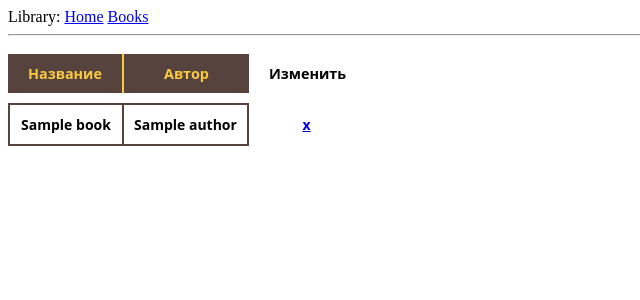
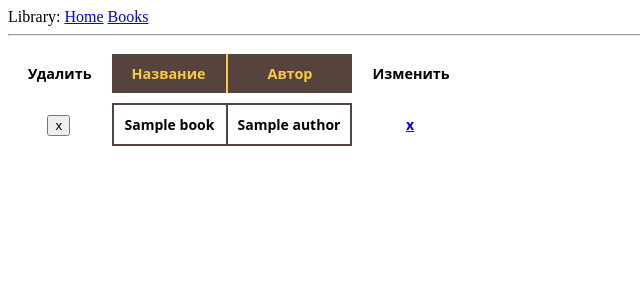
Before and after one commit to 0B1t322/flask-library, a Flask app: page /books in a window 1280 px wide. Shown: the top 300 px of the page, without its empty margins (0-640 px from the left). Run offline with Flask 2, Linux system fonts and the light colour scheme; tables that the repository leaves empty hold one stand-in row (values such as "Sample post"); parts of the project's set-up code (start-up, migrations or seed data) failed here and were passed over.

Commit message:
add delete row

```diff
--- a/app/routers.py
+++ b/app/routers.py
@@ -1,8 +1,8 @@
 from app import app, path_resolver, db
-from flask import render_template, flash, redirect, url_for, request
-from app.models import Book, Author, books_and_authors
+from flask import render_template, flash, redirect, url_for, request, jsonify
+from app.models import Book, Author, PythonObjectEncoder
 from app.forms import BookForm
-
+import json
 
 @app.route('/')
 def index():
@@ -22,6 +22,10 @@ def books():
         ]
     )
 
+# @app.route('/get_books')
+# def get_books():
+#     authors = Author.query.all()
+#     return jsonify(authors=authors)
 
 @app.route('/books/add', methods=['GET', 'POST'])
 def books_add():
@@ -88,3 +92,10 @@ def update(author_id, book_id):
         form=form,
         err=err,
     )
+
+@app.route('/books/delete/<book_id>', methods=['DELETE'])
+def delete_book(book_id):
+    book = Book.query.get_or_404(book_id)
+    db.session.delete(book)
+    db.session.commit()
+    return jsonify(success=True)
--- a/app/static/css/book_style.css
+++ b/app/static/css/book_style.css
@@ -39,12 +39,7 @@
     margin: 0;
 }
 
-.table-library {
-    display: inline-block;
-    float: left;
-}
-
-.table-update {
+.left {
     display: inline-block;
     float: left;
 }
@@ -79,3 +74,8 @@
 /*     border-left: 2px solid #56433D; */
 /*     border-right: none; */
 }
+
+.button-wrapper {
+    height: 16px;
+    text-align: center ;
+}
--- a/app/templates/base.html
+++ b/app/templates/base.html
@@ -5,6 +5,7 @@
         {% for style_path in styles %}
         <link rel="stylesheet" href={{ style_path }}>
         {% endfor %}
+        <script src="https://code.jquery.com/jquery-3.6.0.min.js"></script>
     </head>
     <body>
         <div>
--- a/app/templates/books.html
+++ b/app/templates/books.html
@@ -2,7 +2,29 @@
 {% extends "base.html" %}
 {% block content %}
     <div class="library">
-        <div class="table-library">
+        <div class="rows table-delete left">
+            <table>
+                <tr>
+                    <th>Удалить</th>
+                </tr>
+                {% for author in authors %}
+                        {% for book in author.books %}
+                <tr id="{{ book.id }}" class="tr_{{ book.id }}">
+                    <td>
+                        <div class="button-wrapper">
+{#                        <form id="delete_form" method="delete" class="delete_form">#}
+{#                            <input type="submit" value="x" onclick="()=>{console.log('hello world')}">#}
+{#                        </form>#}
+
+                            <button type="submit" onclick="delete_book({{ book.id }})">x</button>
+                        </div>
+                    </td>
+                </tr>
+                    {% endfor %}
+                {% endfor %}
+            </table>
+        </div>
+        <div class="table-library left">
             <table>
                 <tr>
                     <th>
@@ -14,7 +36,7 @@
                 </tr>
                     {% for author in authors %}
                         {% for book in author.books %}
-                <tr>
+                <tr id="{{ book.id }}" class="tr_{{ book.id }}">
                     <td>
                         {{ book.name }}
                     </td>
@@ -26,14 +48,14 @@
                 {% endfor %}
             </table>
         </div>
-        <div class="rows table-update">
+        <div class="rows table-update left">
             <table>
                 <tr>
                     <th>Изменить</th>
                 </tr>
                 {% for author in authors %}
                         {% for book in author.books %}
-                <tr>
+                <tr id="{{ book.id }}" class="tr_{{ book.id }}">
                     <td>
                         <a href="/books/update/{{ author.id }}/{{ book.id }}">x</a>
                     </td>
@@ -43,4 +65,43 @@
             </table>
         </div>
     </div>
+    <script defer>
+    function delete_book(id) {
+        $.ajax({
+            url: '/books/delete/' + id,
+            type: 'delete',
+            success: (res) => {
+                console.log('DELETED')
+            },
+            error: (err) => {
+                console.log("err: ", err)
+            }
+        })
+        console.log('hide')
+        hide_tr(id)
+    }
+
+    {#$(document).ready(() => {#}
+    {#        $("#delete_form").onclick((event) => {#}
+    {#            sendAjaxForm("delete_form")#}
+    {#            event.preventDefault()#}
+    {#        })#}
+    {#    })#}
+
+
+{#    #}
+{#    $(document).on('submit', 'form.delete_form', (event) => {#}
+{#        event.preventDefault()#}
+{#        console.log($('#delete_form').attr('action'))#}
+{#    })#}
+
+
+    const hide_tr = (id) => {
+        let elems = document.getElementsByClassName('tr_'+id)
+        console.log(elems)
+        for(let e of elems) {
+            e.setAttribute('style', "display:none")
+        }
+    }
+    </script>
 {% endblock %}
```
Also changed, not shown: app/models.py (+11 -0 lines), app/static/js/sendForm.js (added, +22 -0 lines).
